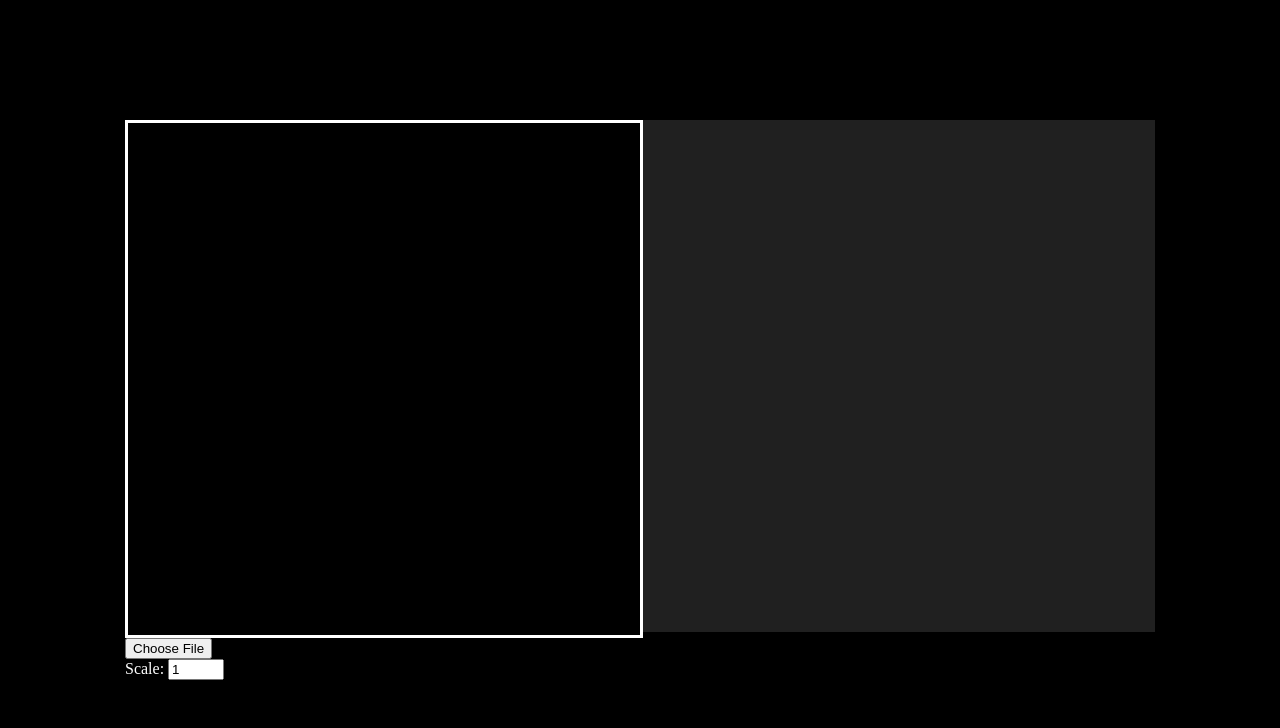
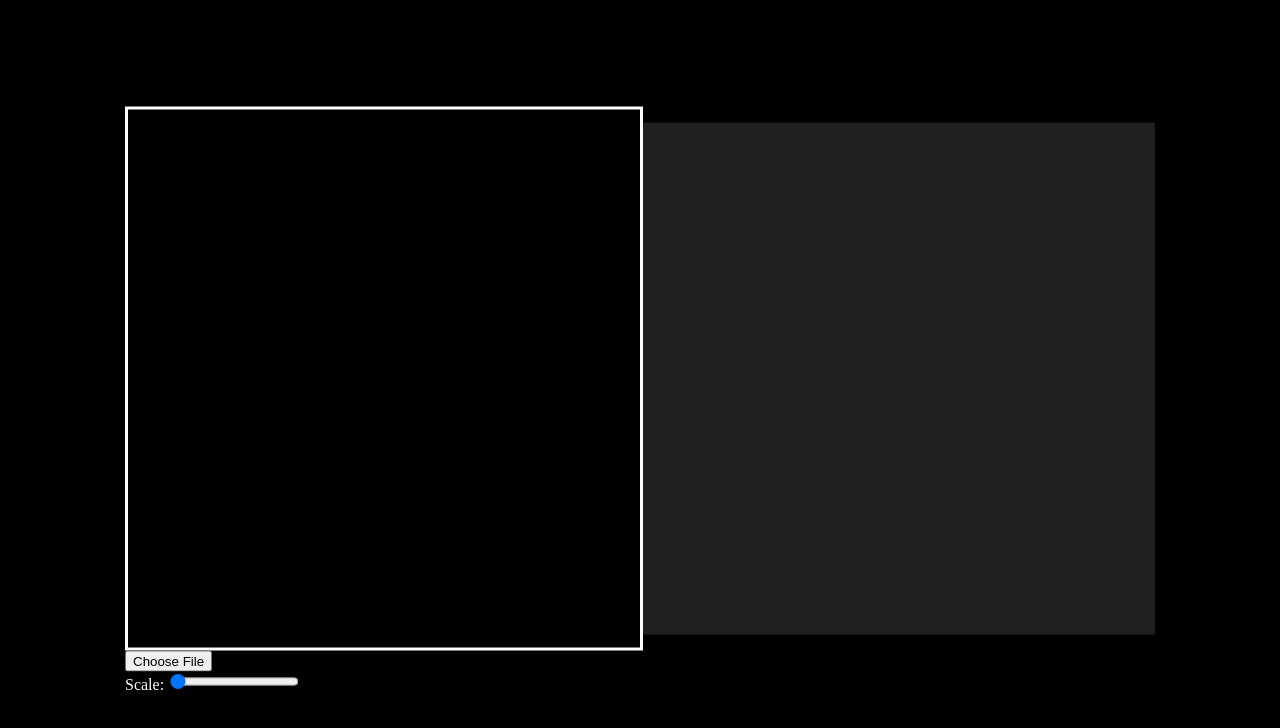
Before and after one commit to Arggonaut/Image_to_ascii_art, a website: page index.html in a window 1280 px wide. Drawn offline with Linux system fonts and the light colour scheme.

Commit message:
changed scale to a slider

```diff
--- a/index.html
+++ b/index.html
@@ -10,18 +10,21 @@
     <div class="container">
         <div class="displays">
             <canvas id="ascii_canvas" width="512" height="512"></canvas>
-            <div id="ascii_text"></div>
+            <div id="ascii_div">
+                <p id="ascii_text"></p>
+            </div>
         </div>
 
 
         <div class="controls">
             <input type="file" id="input" accept="image/*" /> <br>
             <label>Scale: </label>
-            <input type="number" min="1" max="10" value = "1" id="scale_input" />
+            <input type="range" min="1" max="10" value = "1" id="scale_input" />
         </div>
 
     </div>
 
+
     <script src="script.js"> </script>
 </body>
 </html>
```
